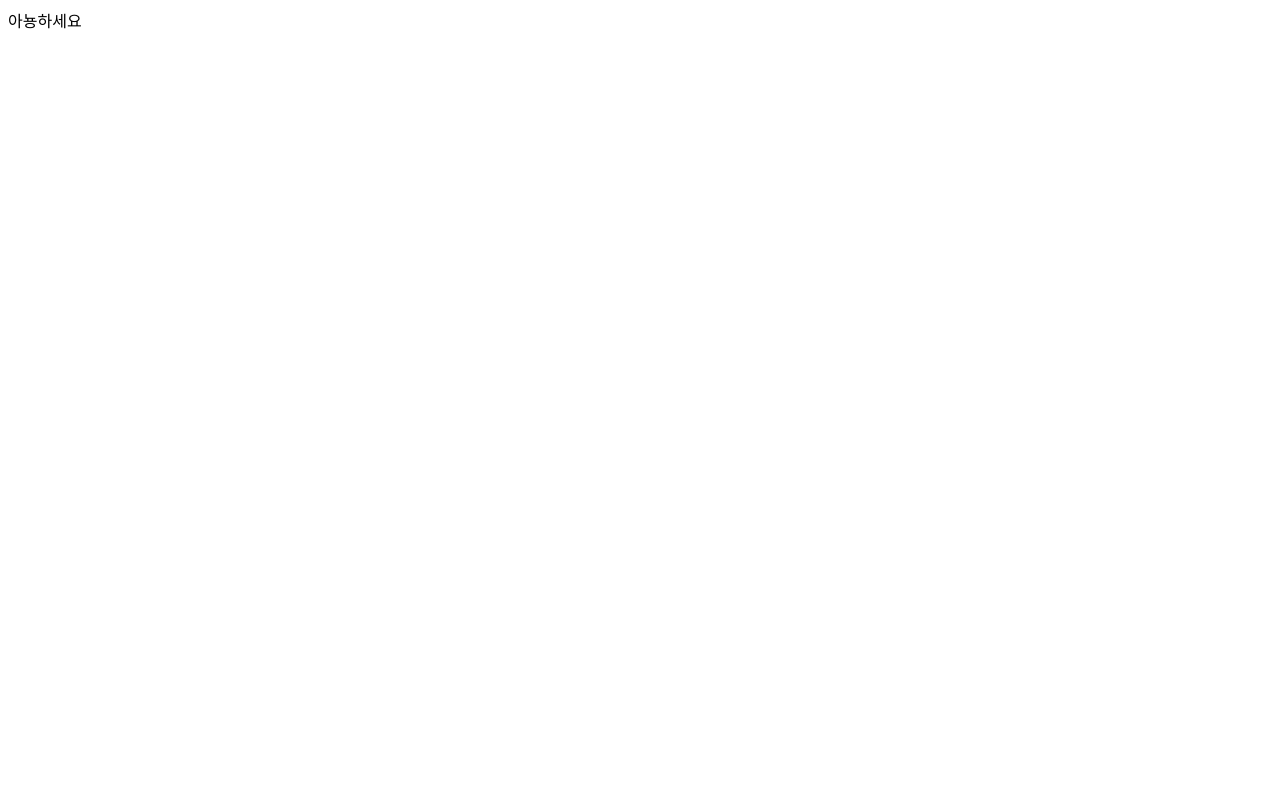
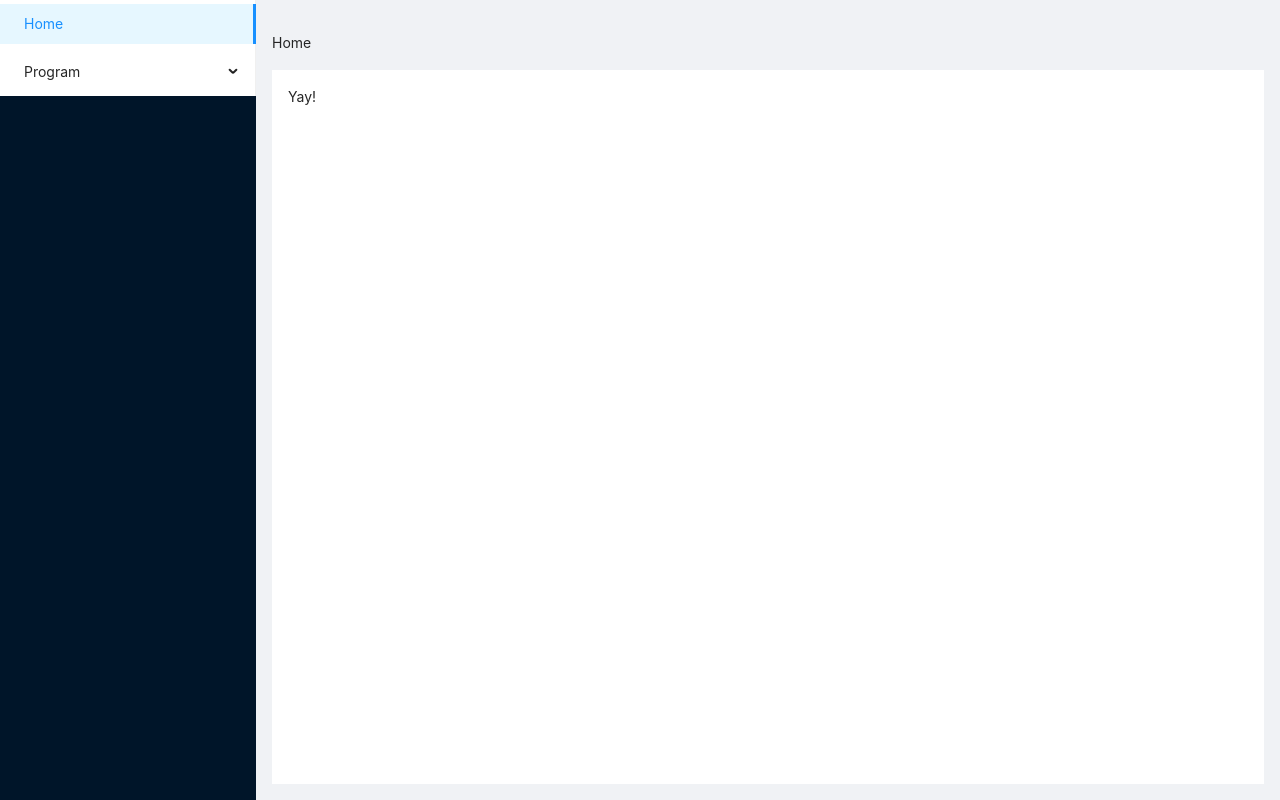
Before and after one commit to MaetDol/j-tool-box, a React (Create React App) app: page / in a window 1280 px wide. Built offline with nearby package versions, Linux system fonts and the light colour scheme.

Commit message:
기본적인 App 구조 구현

```diff
--- a/src/App.tsx
+++ b/src/App.tsx
@@ -1,9 +1,31 @@
+import { Breadcrumb, Layout } from 'antd';
+import 'antd/dist/antd.css';
+import { Menu } from 'components';
+import { Home } from 'pages';
+import { Route, Routes } from 'react-router-dom';
+import Routings from 'routing';
+
+const { Sider } = Layout;
+
 
 function App() {
   return (
-    <div className="App">
-      아뇽하세요
-    </div>
+    <Layout style={{ minHeight: '100vh' }}>
+      <Layout>
+        <Sider width={256}>
+          <Menu />
+        </Sider>
+        <Layout style={{ padding: '16px' }}>
+          <Breadcrumb style={{ margin: '16px 0'}}>
+            <Breadcrumb.Item>Home</Breadcrumb.Item>
+          </Breadcrumb>
+
+          <Layout style={{ backgroundColor: 'white', padding: '16px' }}>
+            <Routings />
+          </Layout>
+        </Layout>
+      </Layout>
+    </Layout>
   );
 }
 
```
